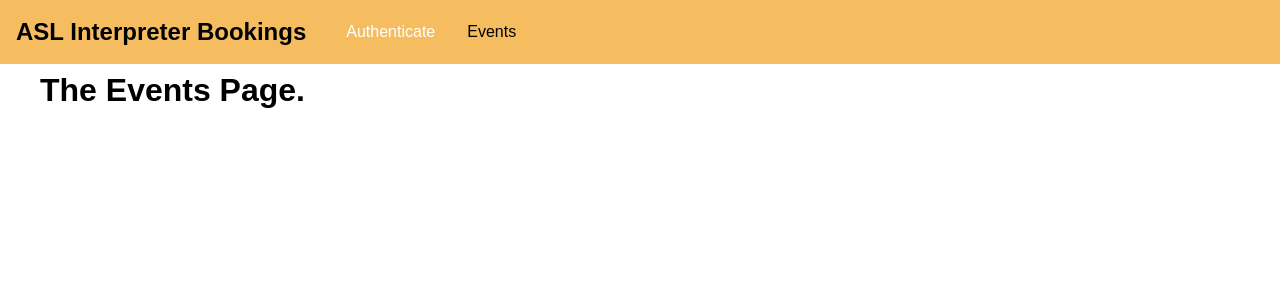
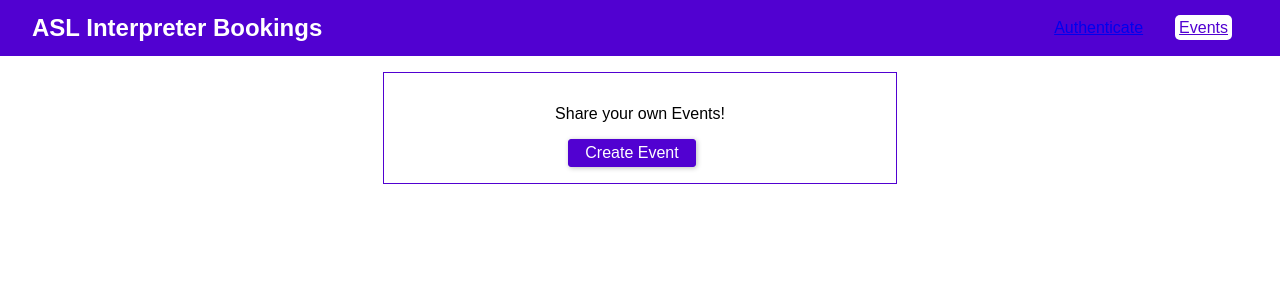
Before and after one commit to joshuaan7/book-asl-interpreter-web-application, a React (Create React App) app in the folder frontend/: page /events in a window 1280 px wide. Shown: the top 300 px of the page. Built offline with nearby package versions, Linux system fonts and the light colour scheme.

Commit message:
Created & added Modal in Events page (vid 15)

```diff
--- a/frontend/src/App.js
+++ b/frontend/src/App.js
@@ -38,12 +38,12 @@
                         <MainNavigation />
                         <main className="main-content">
                             <Switch>
-                                {!this.state.token && <Redirect from="/" to="/auth" exact />}
                                 {this.state.token && <Redirect from="/" to="/events" exact />}
                                 {this.state.token && <Redirect from="/auth" to="/events" exact />}
                                 {!this.state.token && <Route path="/auth" component={AuthPage} />}
                                 <Route path="/events" component={EventsPage} />
                                 {this.state.token && <Route path="/bookings" component={BookingsPage} />}
+                                {!this.state.token && <Redirect to="/auth" exact />}
                             </Switch>
                         </main>
                     </AuthContext.Provider>
--- /dev/null
+++ b/frontend/src/components/Backdrop/Backdrop.css
@@ -0,0 +1,8 @@
+.backdrop {
+    position: fixed;
+    top: 0;
+    left: 0;
+    height: 100vh;
+    width: 100%;
+    background: rgba(0, 0, 0, 0.75);
+}
--- /dev/null
+++ b/frontend/src/components/Backdrop/Backdrop.js
@@ -0,0 +1,7 @@
+import React from "react";
+
+import "./Backdrop.css";
+
+const backdrop = props => <div className="backdrop" />;
+
+export default backdrop;
--- /dev/null
+++ b/frontend/src/components/Modal/Modal.css
@@ -0,0 +1,37 @@
+.modal {
+    width: 90%;
+    background: white;
+    box-shadow: 0 2px 8px rgba(0, 0, 0, 0.26);
+    position: fixed;
+    top: 20vh;
+    left: 5%;
+}
+
+.modal__header {
+    padding: 1rem;
+    background: #5101d1;
+    color: white;
+}
+
+    .modal__header h1 {
+        margin: 0;
+        font-size: 1.25rem;
+    }
+
+.modal__content {
+    padding: 1rem;
+}
+
+.modal__actions {
+    display: flex;
+    justify-content: flex-end;
+    padding: 1rem;
+}
+
+/* adjusting modal size based on screen size*/
+@media (min-width: 768px) {
+    .modal {
+        width: 30rem;
+        left: calc((100% - 30rem) / 2);
+    }
+}
--- /dev/null
+++ b/frontend/src/components/Modal/Modal.js
@@ -0,0 +1,26 @@
+import React from "react";
+
+import "./Modal.css";
+
+const modal = props => (
+    <div className="modal">
+        <header className="modal__header">
+            <h1>{props.title}</h1>
+        </header>
+        <section className="modal__content">{props.children}</section>
+        <section className="modal__actions">
+            {props.canCancel && (
+                <button className="btn" onClick={props.onCancel}>
+                    Cancel
+                </button>
+            )}
+            {props.canConfirm && (
+                <button className="btn" onClick={props.onConfirm}>
+                    Confirm
+                </button>
+            )}
+        </section>
+    </div>
+);
+
+export default modal;
--- a/frontend/src/components/Navigation/MainNavigation.css
+++ b/frontend/src/components/Navigation/MainNavigation.css
@@ -3,17 +3,20 @@
     left: 0;
     top: 0;
     width: 100%;
-    height: 4rem;
-    background: #F6BD60;
-    padding: 0 1rem;
+    height: 3.5rem;
+    background: #5101d1;
+    padding: 0 2rem;
     display: flex;
     align-items: center;
+    justify-content: space-between;
+    box-sizing: border-box;
 }
 
 /* ASL Interpreter Bookings */
 .main-navigation__logo h1 {
   margin: 0;
   font-size: 1.5rem;
+  color: white;
 }
 
 .main-navigation__items {
@@ -26,6 +29,7 @@
   list-style: none;
   padding: 0;
   margin: 0;
+  align-items: center;
 }
 
 /* change margin of navbar items */
@@ -35,14 +39,26 @@
 
 /* change text color of navbar items
 when not clicked */
-.main-navigation__items a {
-  text-decoration: none;
-  color: #FFFFFF;
+.main_navigation__items a,
+.main_navigation__items button {
+    text-decoration: none;
+    color: white;
+    padding: 0.25rem 0.5rem;
+    border: none;
+    font: inherit;
+    background: transparent;
+    cursor: pointer;
+    margin: 0;
 }
 
 /* change hover color of navbar items when clicked */
 .main-navigation__items a:hover,
 .main-navigation__items a:active,
-.main-navigation__items a.active {
-  color: black;
+.main-navigation__items a.active,
+.main_navigation__items button:hover,
+.main_navigation__items button:active {
+  background: #ffffff;
+  color: #5101d1;
+  border-radius: 5px;
+  padding: 4px;
 }
--- a/frontend/src/components/Navigation/MainNavigation.js
+++ b/frontend/src/components/Navigation/MainNavigation.js
@@ -23,9 +23,14 @@
                                 <NavLink to="/events">Events</NavLink>
                             </li>
                             {context.token && (
-                                <li>
-                                    <NavLink to="/bookings">Bookings</NavLink>
-                                </li>
+                                <React.Fragment>
+                                    <li>
+                                        <NavLink to="/bookings">Bookings</NavLink>
+                                    </li>
+                                    <li>
+                                        <button onClick={context.logout}>Logout</button>
+                                    </li>
+                                </React.Fragment>
                             )}
                         </ul>
                     </nav>
--- a/frontend/src/index.css
+++ b/frontend/src/index.css
@@ -4,3 +4,38 @@
   /* we can tweak the font below later */
   font-family: sans-serif;
 }
+
+.form-control label,
+.form-control input {
+    width: 100%;
+    display: block;
+}
+
+.form-control label {
+    margin-bottom: 0.5rem;
+}
+
+.form-control {
+    margin-bottom: 1rem;
+}
+
+.form-actions button,
+.btn {
+    background-color: #5101d1;
+    font: inherit;
+    border: 1px solid #5101d1;
+    border-radius: 3px;
+    padding: 0.25rem 1rem;
+    margin-right: 1rem;
+    box-shadow: 1px 1px 5px rgba(0,0,0,0.26);
+    color: white;
+    cursor: pointer;
+}
+
+    .form-actions button:hover,
+    .form-actions button:active,
+    .btn:hover,
+    .btn:active {
+        background: #6219d6;
+        border-color: #6219d6;
+    }
--- a/frontend/src/pages/Auth.css
+++ b/frontend/src/pages/Auth.css
@@ -34,13 +34,13 @@
  * Formatting the button to make it actually look like a nice button
  */
 .form-actions button {
-    background: #2D3142;
+    background-color: #5101d1;
     font: inherit;
-    border: 1px solid black;
+    border: 1px solid #5101d1;
     border-radius: 3px;
-    padding: 0.5rem 1rem;
+    padding: 0.25rem 1rem;
     margin-right: 1rem;
-    box-shadow: 1px 1px 5px rgba(0, 0, 0, 0.26);
+    box-shadow: 1px 1px 5px rgba(0,0,0,0.26);
     color: white;
     cursor: pointer;
 }
@@ -50,6 +50,6 @@
  */
 .form-actions button:hover,
 .form-actions button:active {
-  background: #01a7a7;
-  border-color: #01a7a7;
+  background: #6219d6;
+  border-color: #6219d6;
 }
--- /dev/null
+++ b/frontend/src/pages/Events.css
@@ -0,0 +1,8 @@
+.events-control {
+    text-align: center;
+    border: 1px solid #5101d1;
+    padding: 1rem;
+    margin: 2rem auto;
+    width: 30rem;
+    max-width: 80%;
+}
--- a/frontend/src/pages/Events.js
+++ b/frontend/src/pages/Events.js
@@ -1,9 +1,52 @@
 // No hooks yet...
 import React, { Component } from 'react'
 
+import Modal from "../components/Modal/Modal";
+import Backdrop from "../components/Backdrop/Backdrop";
+import "./Events.css";
+
 class EventsPage extends Component {
+    state = {
+        creating: false
+    };
+
+    startCreateEventHandler = () => {
+        this.setState({ creating: true });
+    };
+
+    modalConfirmHandler = () => {
+        this.setState({ creating: false });
+    };
+
+    modalCancelHandler = () => {
+        this.setState({ creating: false });
+    };
+
     render() {
-        return (<h1>The Events Page.</h1>);
+        return (
+            <React.Fragment>
+                {this.state.creating && (
+                    <React.Fragment>
+                        <Backdrop />
+                        <Modal
+                            title="Add Event"
+                            canCancel
+                            canConfirm
+                            onCancel={this.modalCancelHandler}
+                            onConfirm={this.modalConfirmHandler}
+                        >
+                            <p>Modal Content here!</p>
+                        </Modal>
+                    </React.Fragment>
+                )}
+                <div className="events-control">
+                    <p>Share your own Events!</p>
+                    <button className="btn" onClick={this.startCreateEventHandler}>
+                        Create Event
+                        </button>
+                </div>
+            </React.Fragment>
+        );
     }
 }
 
```
